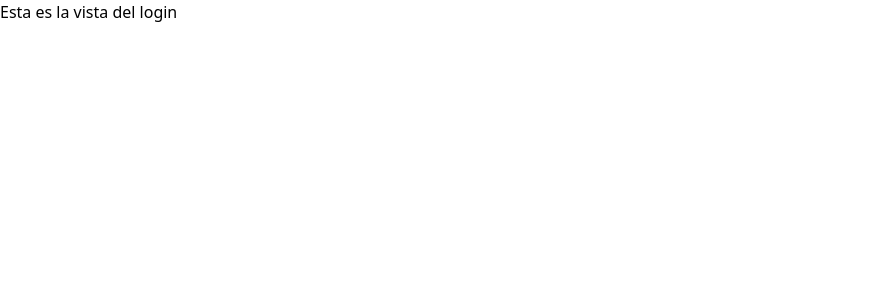
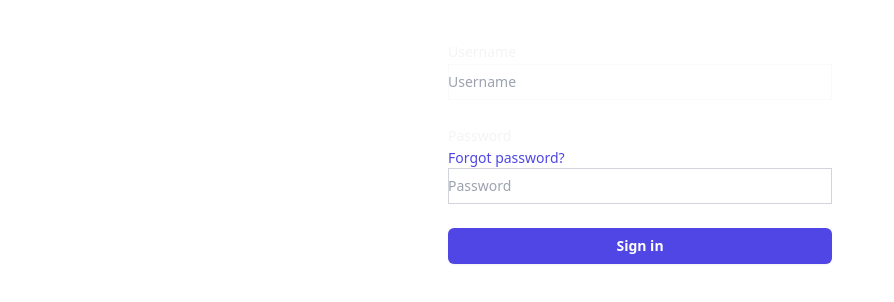
Before and after one commit to MateoMVP/reporteria-Front, a Next.js app: page /login in a window 1280 px wide. Shown: the top 302 px of the page, without its empty margins (0-894 px from the left). Built offline with nearby package versions, Linux system fonts and the light colour scheme.

Commit message:
feature login

```diff
--- a/src/app/login/page.tsx
+++ b/src/app/login/page.tsx
@@ -1,9 +1,72 @@
+import React,{ChangeEvent, useState} from "react";
+import axios from "axios";
+
+
 function Login() {
+
+  const [username,setUsername] = useState<string>();
+  const [password,serPassword] = useState();
+
+  const handleUsernameChange = (e:ChangeEvent<HTMLInputElement>) => {
+    setUsername(e.currentTarget.value);
+  }
+
+
+
   return (
-    <div>
-        Esta es la vista del login
+    <div className="mt-10 sm:mx-auto sm:w-full sm:max-w-sm">
+      <form action="#" method="POST" className="space-y-6">
+        <div>
+          <label
+            htmlFor="username"
+            className="block text-sm font-medium leading-6 text-gray-100"
+          >
+            Username
+          </label>
+          <input
+            onChange={(e)=>e}
+            id="username"
+            name="username"
+            type="text"
+            required
+            autoComplete="username"
+            placeholder="Username"
+            className="block w-full border-0 py-1.5 text-gray-900 ring-1 ring-inset ring-gray-50 placeholder:text-gray-400 focus:ring-2 focus:ring-inset focus:ring-indigo-600 sm:text-sm sm:leading-6"
+          ></input>
+        </div>
+        <div>
+          <label
+            htmlFor="password"
+            className="block text-sm font-medium leading-6 text-gray-100"
+          >
+            Password
+          </label>
+          <div className="text-sm">
+            <a href="#" className="text-indigo-600 hover:text-indigo-500">
+              Forgot password?
+            </a>
+          </div>
+          <input
+            id="password"
+            name="password"
+            type="password"
+            required
+            autoComplete="current-password"
+            placeholder="Password"
+            className="block w-full border-0 py-1.5 text-gray-900 ring-1 ring-inset ring-gray-300 placeholder:text-gray-400 focus:ring-2 focus:ring-inset focus:ring-indigo-600 sm:text-sm sm:leading-6"
+          ></input>
+        </div>
+        <div>
+          <button
+            type="submit"
+            className="flex w-full justify-center rounded-md bg-indigo-600 px-3 py-1.5 text-sm font-semibold leading-6 text-white shadow-sm hover:bg-indigo-500 focus-visible:outline focus-visible:outline-2 focus-visible:outline-offset-2 focus-visible:outline-indigo-600"
+          >
+            Sign in
+          </button>
+        </div>
+      </form>
     </div>
-  )
+  );
 }
 
-export default Login
+export default Login;
```
